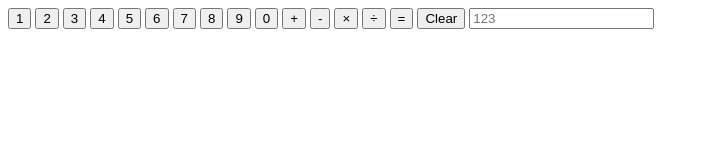
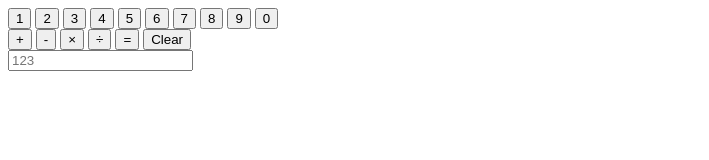
Before and after one commit to krexaim/jscalc, a plain HTML site: page index.html in a window 1280 px wide. Shown: the whole page, without its empty margins (0-709 px from the left). Drawn offline with Linux system fonts and the light colour scheme.

Commit message:
separated buttons into divs

```diff
--- a/index.html
+++ b/index.html
@@ -7,6 +7,7 @@
     <title>Calculator</title>
 </head>
 <body>
+    <div class="numbers">
         <button>1</button>
         <button>2</button>
         <button>3</button>
@@ -17,12 +18,15 @@
         <button>8</button>
         <button>9</button>
         <button>0</button>
+    </div>
+    <div class="operators">
         <button id="add">+</button>
         <button id="subtract">-</button>
         <button id="multiply">×</button>
         <button id="divide">÷</button>
         <button id="equals">=</button>
         <button id="clear">Clear</button>
+    </div>
     <input type="number" placeholder="123"></input>
 
     <script src="main.js"></script>
```
Lines whose indentation alone changed are shown as unchanged.
